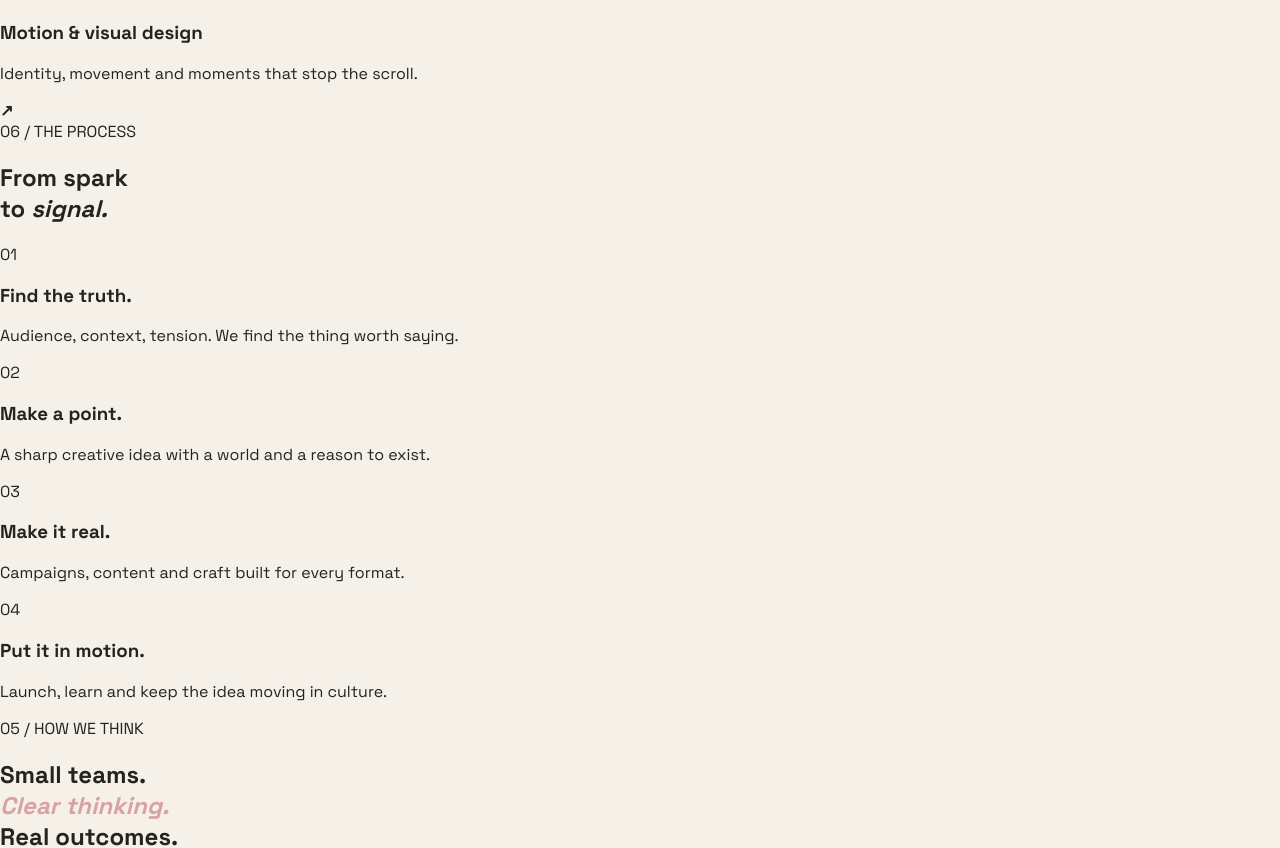
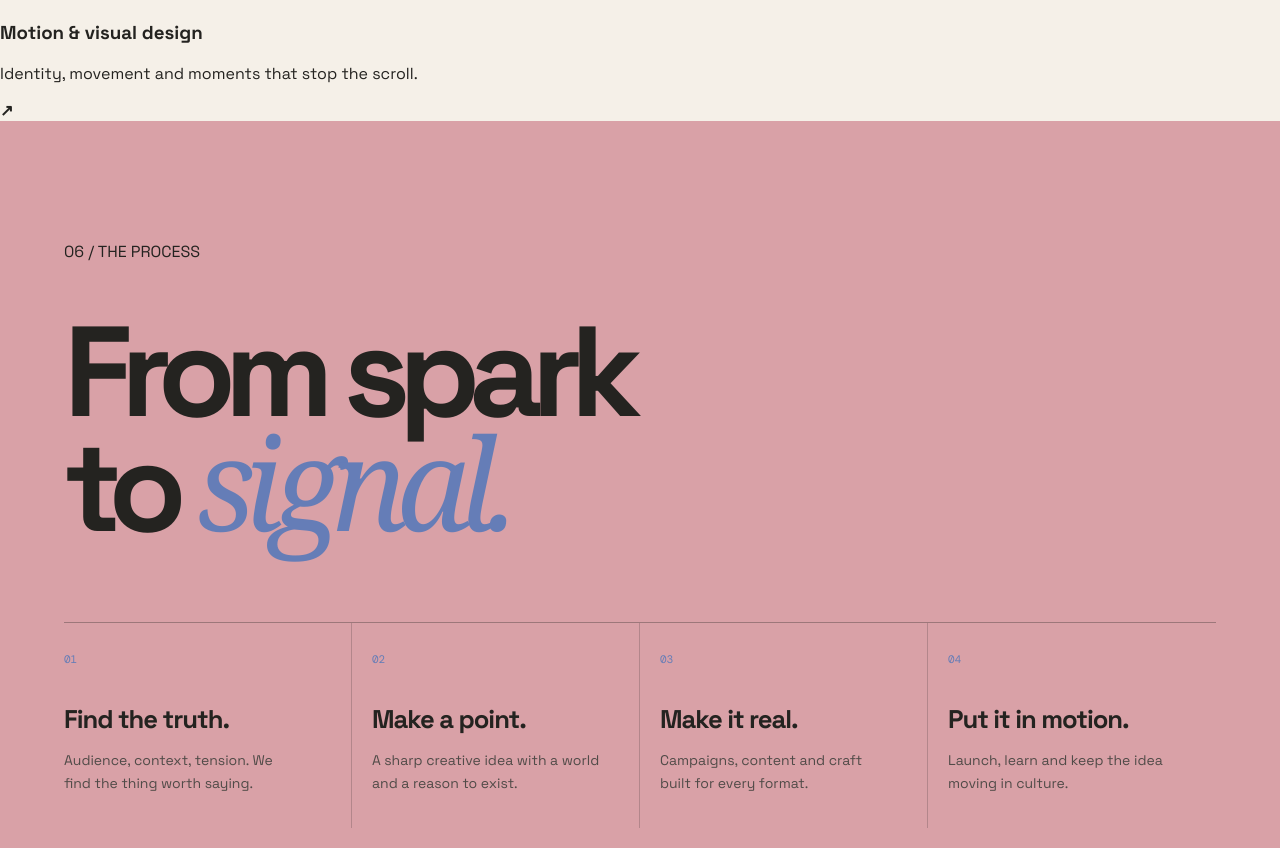
Before and after one commit to Romil-imago/imago, a Next.js app: page / in a window 1280 px wide. Shown: the part 2423-3271 px from the top of the page. Built offline with nearby package versions, Linux system fonts and the light colour scheme; no server answers.

Commit message:
Style IMAGO process section in brand palette

```diff
--- a/app/zero.css
+++ b/app/zero.css
@@ -30,3 +30,16 @@ body{background:var(--paper);color:var(--ink)}
 @media(prefers-reduced-motion:reduce){*,*::before,*::after{animation-duration:.01ms!important;animation-iteration-count:1!important;scroll-behavior:auto!important;transition-duration:.01ms!important}}
 
 .in-social{padding:110px 5vw;border-top:1px solid var(--line);overflow:hidden}.in-social-wall{display:flex;gap:18px;align-items:center;margin:55px 0;transform:rotate(-3deg) scale(1.04)}.in-social-wall>div{flex:1;aspect-ratio:4/5;padding:24px;display:flex;flex-direction:column;justify-content:space-between;font-size:clamp(30px,5vw,72px);line-height:.85;letter-spacing:-.07em;font-weight:700}.in-social-wall>div:nth-child(1){background:var(--pink)}.in-social-wall>div:nth-child(2){background:var(--cobalt);color:var(--paper);transform:translateY(35px)}.in-social-wall>div:nth-child(3){background:var(--ink);color:var(--paper);transform:translateY(-25px)}.in-social-wall i{font-family:Georgia,serif;font-weight:400}.in-social-wall small{font:10px 'DM Mono';letter-spacing:.08em}.in-social>p{max-width:420px;color:var(--muted);line-height:1.7}.in-work-note{margin-top:25px;color:var(--muted)}.in-project-meta h3{letter-spacing:-.04em}.in-project-art{overflow:hidden}.in-art-core{animation:inFloat 6s ease-in-out infinite}.in-project-art b{transition:transform .3s}.in-project:hover .in-project-art b{transform:translate(5px,-5px)}
+
+/* Creative process editorial section */
+.in-process{padding:120px 5vw;background:var(--pink);color:var(--ink)}
+.in-process h2{font-size:clamp(56px,10vw,140px);line-height:.86;letter-spacing:-.09em;margin:55px 0 80px}
+.in-process h2 em{font-family:Georgia,serif;font-weight:400;color:var(--cobalt)}
+.in-process-steps{display:grid;grid-template-columns:repeat(4,1fr);border-top:1px solid #24232055}
+.in-process-steps article{padding:24px 18px 20px 0;border-right:1px solid #24232035;min-height:190px}
+.in-process-steps article+article{padding-left:20px}
+.in-process-steps article:last-child{border-right:0}
+.in-process-steps span{font:11px 'DM Mono';color:var(--cobalt)}
+.in-process-steps h3{font-size:clamp(18px,2vw,28px);letter-spacing:-.04em;margin:35px 0 12px}
+.in-process-steps p{font-size:14px;line-height:1.6;max-width:230px;color:#514b48}
+@media(max-width:700px){.in-process{padding:85px 7vw}.in-process h2{font-size:17vw;margin:40px 0 55px}.in-process-steps{grid-template-columns:1fr 1fr}.in-process-steps article{min-height:160px}.in-process-steps article+article{padding-left:15px}.in-process-steps article:nth-child(3){padding-left:0;border-top:1px solid #24232035}.in-process-steps article:nth-child(4){border-top:1px solid #24232035}}
```
